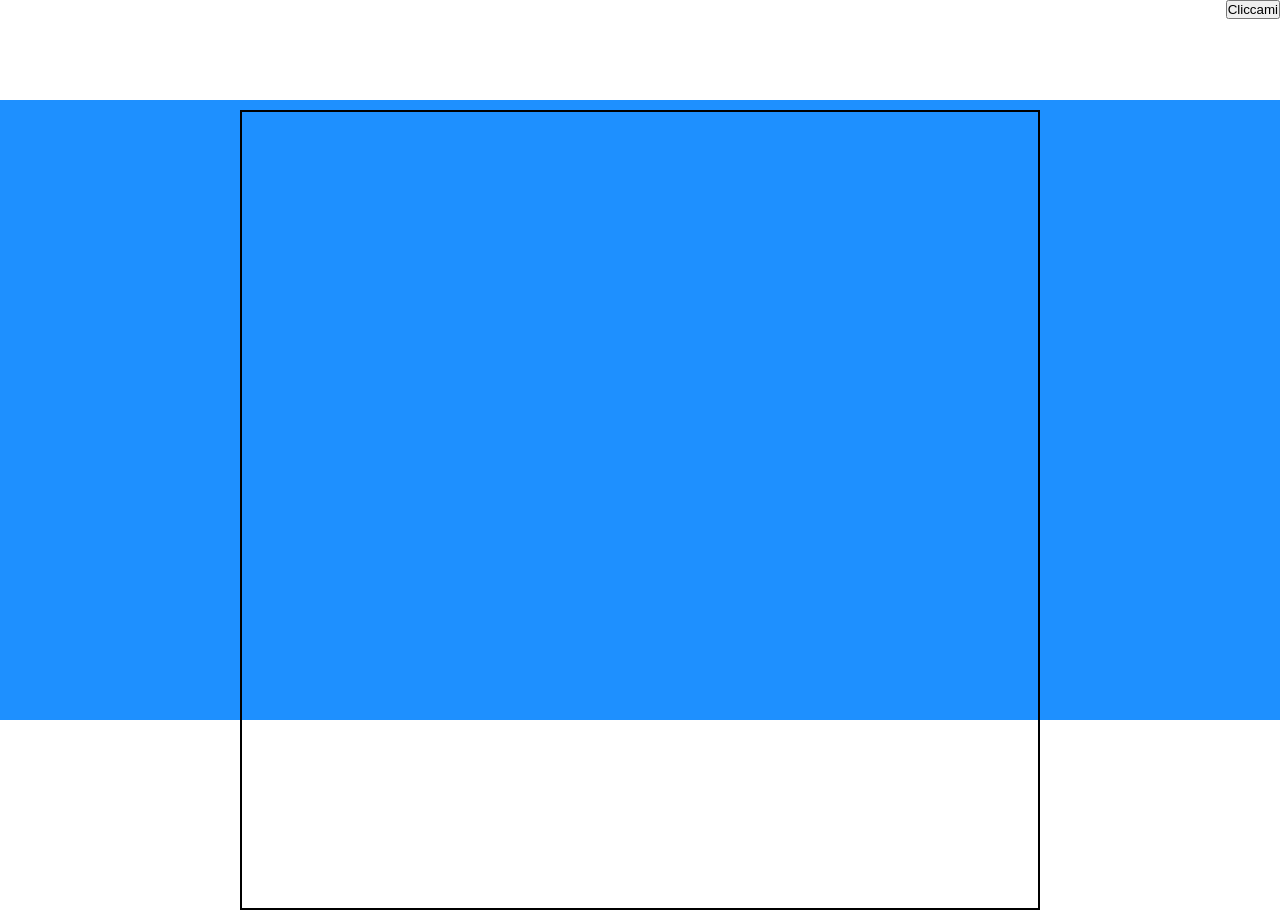
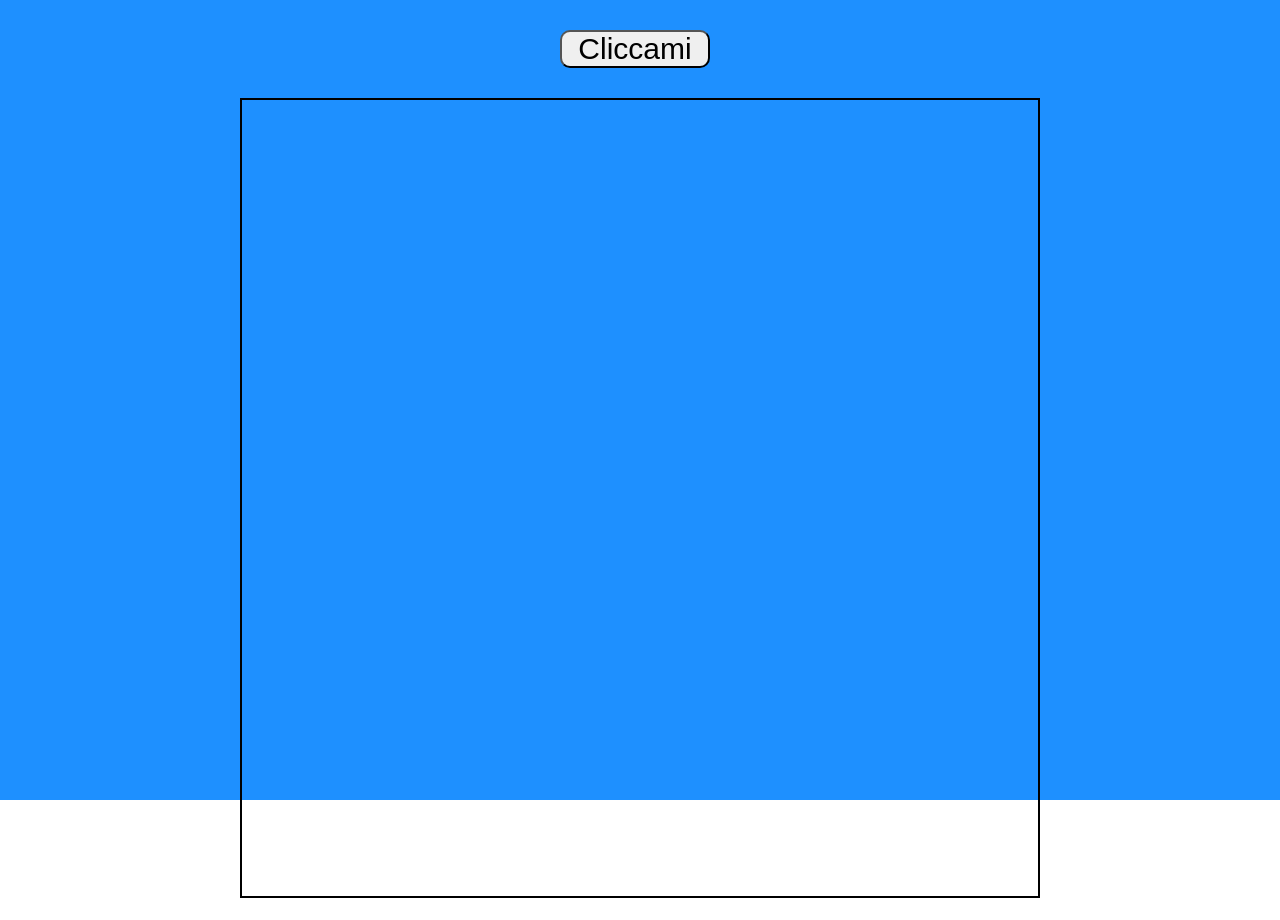
Before and after one commit to mariocstweb/js-campominato-grid, a plain HTML site: page index.html in a window 1280 px wide. Drawn offline with Linux system fonts and the light colour scheme.

Commit message:
fidex html css

```diff
--- a/index.html
+++ b/index.html
@@ -8,14 +8,12 @@
     <title>Document</title>
   </head>
   <body>
-    <header>
-      <div class="nav">
+    <main>
+      <div class="main-box">
         <button id="button">Cliccami</button>
-      </div>
-    </header>
-    <main>
-      <div class="container">
-        <div id="box"></div>
+        <div class="container">
+          <div id="box"></div>
+        </div>
       </div>
     </main>
     <footer></footer>
--- a/style.css
+++ b/style.css
@@ -14,23 +14,25 @@
   justify-content: center;
 }
 
-/* HEADER NAVBAR */
-
-header {
-  height: 100px;
-  background-color: #fff;
-}
-
-.nav {
-  display: flex;
-  justify-content: flex-end;
-  align-items: center;
+button {
+  margin-top: 30px;
+  margin-bottom: 20px;
+  font-size: 30px;
+  border-radius: 10px;
+  margin-right: 10px;
+  width: 150px;
 }
 
 /* MAIN */
 main {
-  height: calc(100vh - 180px);
+  height: 100vh;
   background-color: dodgerblue;
+}
+
+.main-box {
+  display: flex;
+  flex-direction: column;
+  align-items: center;
 }
 
 #box {
@@ -54,8 +56,3 @@ main {
 }
 
 /* FOOTER */
-
-footer {
-  height: 80px;
-  background-color: #fff;
-}
```
